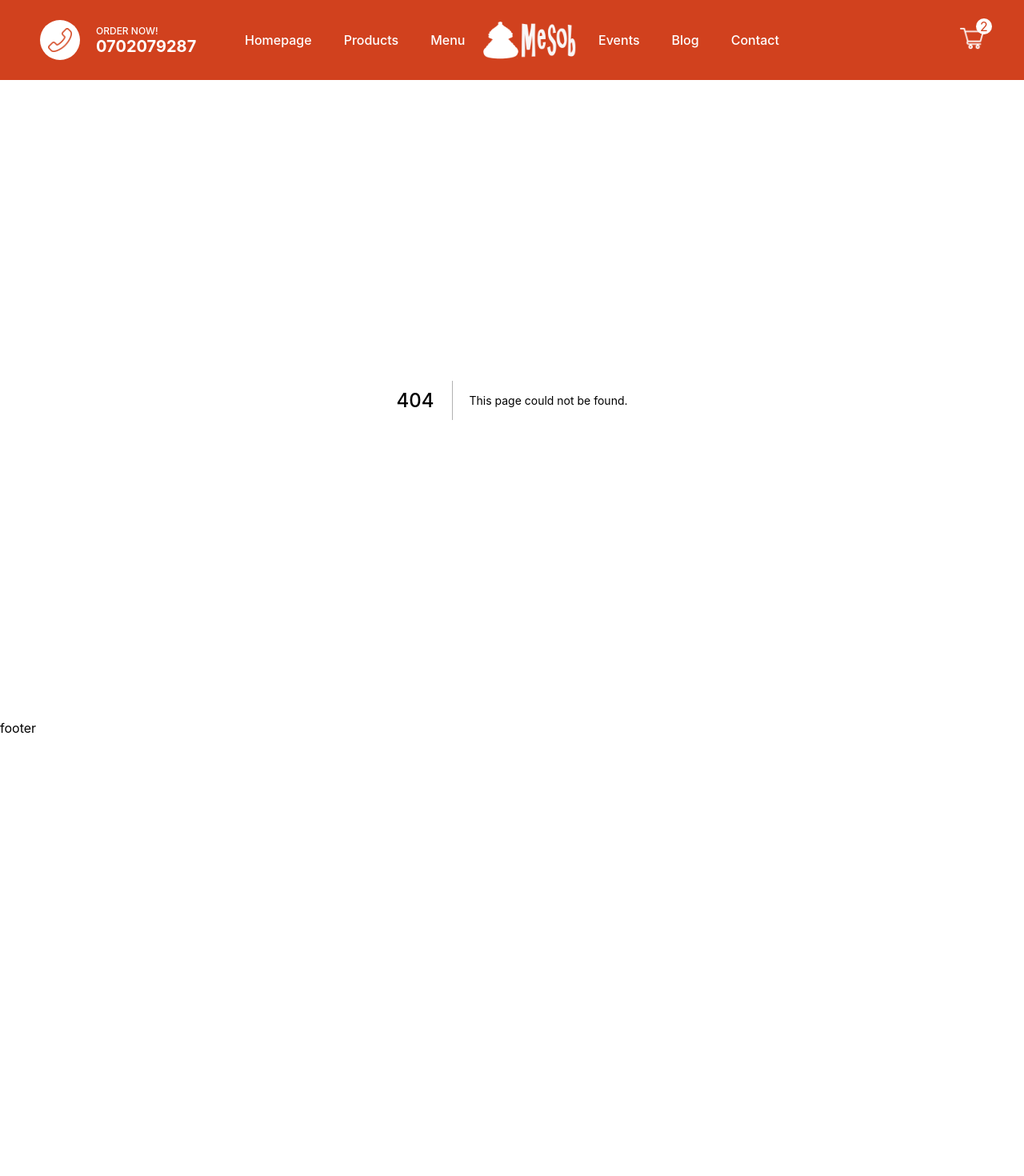
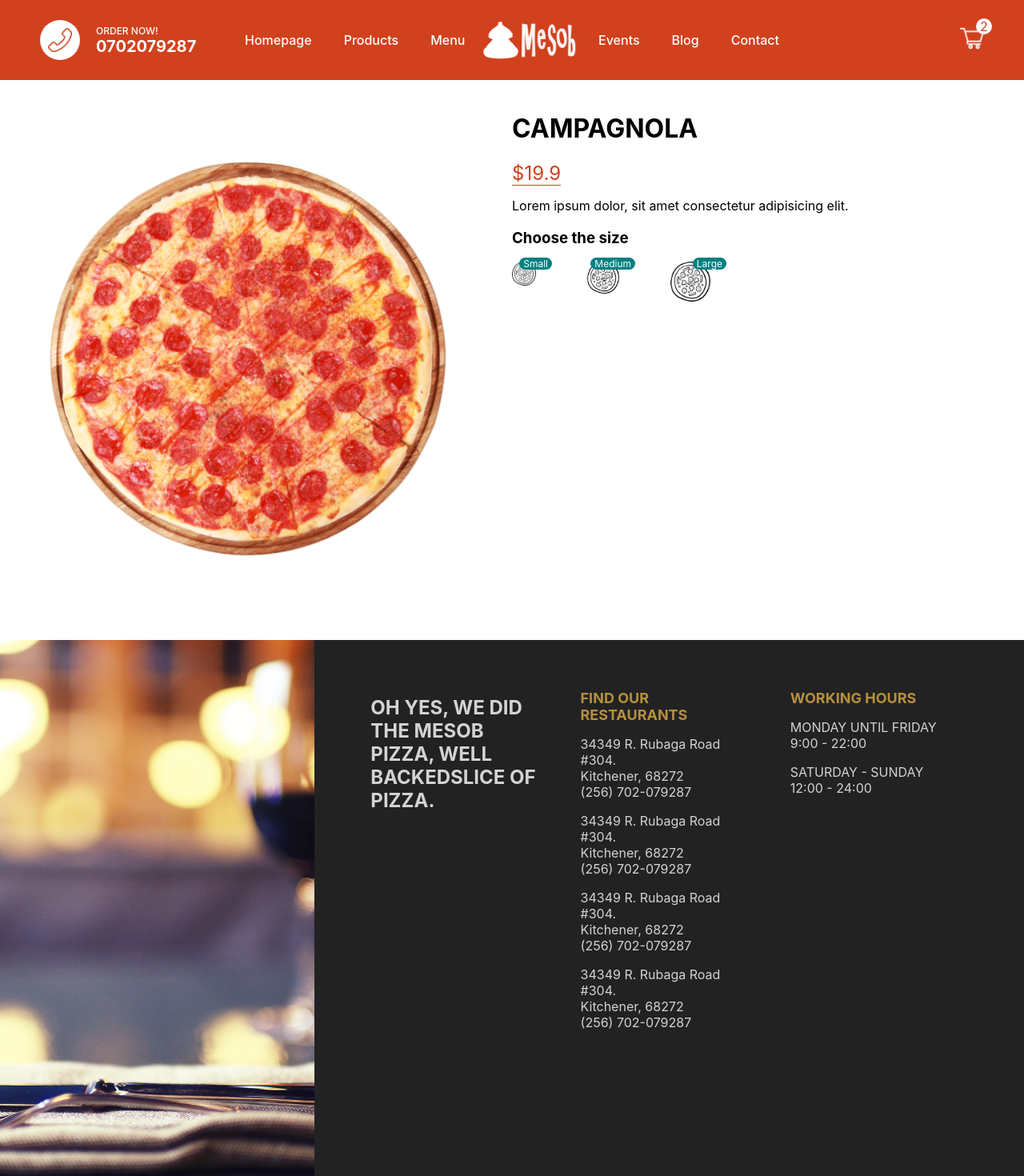
Before and after one commit to Samitti/FOOD-ORDER-APP-Next-js, a Next.js app: page /product/1 in a window 1280 px wide. Before the commit this address had no page. Shown: the top 1470 px of the page at 80% size. Before the commit the page ends 920 px from the top, so only its background shows below. Built offline with nearby package versions, Linux system fonts and the light colour scheme.

Commit message:
add footer section

```diff
--- a/component/Footer.jsx
+++ b/component/Footer.jsx
@@ -1,10 +1,53 @@
-import React from 'react';
+import Image from 'next/image';
 import styles from "../styles/footer.module.css";
 
 const Footer = () => {
     return (
-        <div>
-            footer
+        <div className={styles.container}>
+            <div className={styles.item}>
+                <Image src="/img/bg.png" objectFit='cover' layout="fill" alt='' />
+            </div>
+            <div className={styles.item}>
+                <div className={styles.card}>
+                    <h2 className={styles.motto}>
+                        OH YES, WE DID THE MESOB PIZZA, WELL BACKEDSLICE OF PIZZA.
+                    </h2>
+                </div>
+                <div className={styles.card}>
+                    <h1 className={styles.title}>FIND OUR RESTAURANTS</h1>
+                    <p className={styles.text}>
+                        34349 R. Rubaga Road #304.
+                        <br /> Kitchener, 68272
+                        <br /> (256) 702-079287
+                    </p>
+                    <p className={styles.text}>
+                        34349 R. Rubaga Road #304.
+                        <br /> Kitchener, 68272
+                        <br /> (256) 702-079287
+                    </p>
+                    <p className={styles.text}>
+                        34349 R. Rubaga Road #304.
+                        <br /> Kitchener, 68272
+                        <br /> (256) 702-079287
+                    </p>
+                    <p className={styles.text}>
+                        34349 R. Rubaga Road #304.
+                        <br /> Kitchener, 68272
+                        <br /> (256) 702-079287
+                    </p>
+                </div>
+                <div className={styles.card}>
+                    <h1 className={styles.title}>WORKING HOURS</h1>
+                    <p className={styles.text}>
+                        MONDAY UNTIL FRIDAY
+                        <br /> 9:00 - 22:00
+                    </p>
+                    <p className={styles.text}>
+                        SATURDAY - SUNDAY
+                        <br /> 12:00 - 24:00
+                    </p>
+                </div>
+            </div>
         </div>
     );
 }
--- /dev/null
+++ b/pages/product/[id].jsx
@@ -0,0 +1,45 @@
+import Image from 'next/image';
+import React, { useState } from 'react';
+import styles from "../../styles/product.module.css";
+
+const Product = () => {
+    const [size, setSize] = useState(0);
+    const pizza = {
+        id: 1,
+        img: "/img/pizza.png",
+        name: "CAMPAGNOLA",
+        price: [19.90, 23.90, 27.90],
+        desc: "Lorem ipsum dolor, sit amet consectetur adipisicing elit."
+    }
+    return (
+        <div className={styles.container}>
+            <div className={styles.left}>
+                <div className={styles.imgContainer}>
+                    <Image src={pizza.img} objectFit='contain' layout='fill' alt='' />
+                </div>
+            </div>
+            <div className={styles.right}>
+                <h1 className={styles.title}> {pizza.name}</h1>
+                <span  className={styles.price}>${pizza.price[size]}</span>
+                <p className={styles.desc}>{ pizza.desc}</p>
+                <h3 className={styles.choose}>Choose the size</h3>
+                <div className={styles.sizes}>
+                    <div className={styles.size}>
+                        <Image src="/img/size.png" layout="fill" alt='' />
+                        <span className={styles.number}>Small</span>
+                    </div>
+                    <div className={styles.size}>
+                        <Image src="/img/size.png" layout="fill" alt='' />
+                        <span className={styles.number}>Medium</span>
+                    </div>
+                    <div className={styles.size}>
+                        <Image src="/img/size.png" layout="fill" alt='' />
+                        <span className={styles.number}>Large</span>
+                    </div>
+                </div>
+            </div>
+        </div>
+    );
+};
+
+export default Product;
--- a/styles/Footer.module.css
+++ b/styles/Footer.module.css
@@ -1,2 +1,35 @@
 .container {
+  height: calc(100vh - 100px);
+  background-color: #222;
+  display: flex;
 }
+
+.item {
+  flex: 1;
+  position: relative;
+  display: flex;
+}
+
+.item:last-child {
+  flex: 2;
+  padding: 50px;
+  justify-content: space-between;
+}
+
+.card {
+  flex: 1;
+  padding: 0 20px;
+}
+
+.title {
+  font-size: 18px;
+  color: #b7903c;
+}
+
+.text {
+  color: lightgray;
+}
+
+.motto {
+  color: rgb(211, 211, 211);
+}
--- /dev/null
+++ b/styles/product.module.css
@@ -0,0 +1,64 @@
+.container {
+  height: calc(100vh - 100px);
+  display: flex;
+}
+
+.left {
+  flex: 1;
+  height: 100%;
+  display: flex;
+  align-items: center;
+  justify-content: center;
+}
+
+.right {
+  flex: 1;
+  padding: 20px;
+}
+
+.imgContainer {
+  width: 80%;
+  height: 80%;
+  position: relative;
+}
+
+.price {
+  color: #d1411e;
+  font-size: 24px;
+  font-weight: 400;
+  border-bottom: 1px solid #d1411e;
+}
+
+.sizes {
+  width: 40%;
+  display: flex;
+  justify-content: space-between;
+}
+
+.size {
+  width: 30px;
+  height: 30px;
+  position: relative;
+  cursor: pointer;
+}
+
+.size:nth-child(2) {
+  width: 40px;
+  height: 40px;
+}
+
+.size:last-child {
+  width: 50px;
+  height: 50px;
+}
+
+.number {
+  position: absolute;
+  top: -5px;
+  right: -20px;
+  background-color: teal;
+  color: white;
+  font-size: 12px;
+  padding: 0 5px;
+  border-radius: 10px;
+}
```
